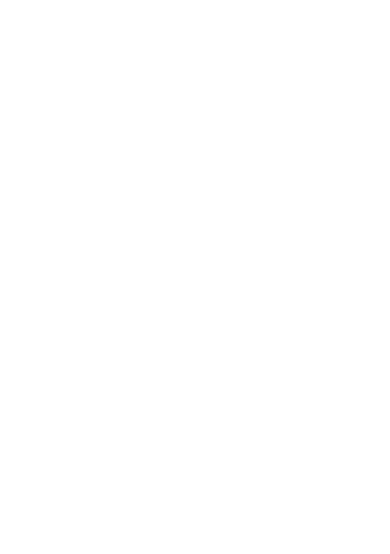
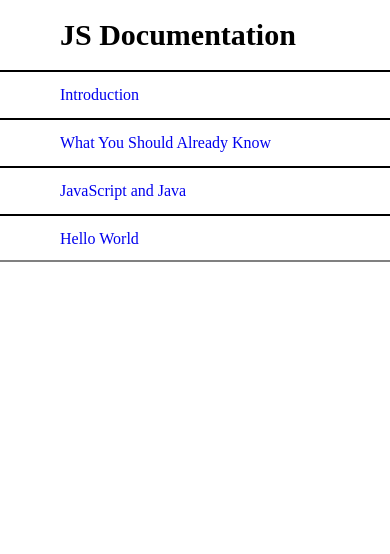
Before and after one commit to jriall/technical-documentation-page, a plain HTML site: page index.html in a window 390 px wide. Drawn offline with Linux system fonts and the light colour scheme.

Commit message:
built responsive navbar

```diff
--- a/css/style.css
+++ b/css/style.css
@@ -0,0 +1,85 @@
+html, body, div, span, applet, object, iframe,
+h1, h2, h3, h4, h5, h6, p, blockquote, pre,
+a, abbr, acronym, address, big, cite, code,
+del, dfn, em, img, ins, kbd, q, s, samp,
+small, strike, strong, sub, sup, tt, var,
+b, u, i, center,
+dl, dt, dd, ol, ul, li,
+fieldset, form, label, legend,
+table, caption, tbody, tfoot, thead, tr, th, td,
+article, aside, canvas, details, embed,
+figure, figcaption, footer, header, hgroup,
+menu, nav, output, ruby, section, summary,
+time, mark, audio, video {
+  margin: 0;
+  padding: 0;
+  border: 0;
+  font-size: 100%;
+  font: inherit;
+  vertical-align: baseline;
+}
+/* HTML5 display-role reset for older browsers */
+article, aside, details, figcaption, figure,
+footer, header, hgroup, menu, nav, section {
+  display: block;
+}
+body {
+  line-height: 1;
+}
+ol, ul {
+  list-style: none;
+}
+blockquote, q {
+  quotes: none;
+}
+blockquote:before, blockquote:after,
+q:before, q:after {
+  content: '';
+  content: none;
+}
+table {
+  border-collapse: collapse;
+  border-spacing: 0;
+}
+
+.sidenav {
+  min-height: 100%;
+  position: fixed;
+  z-index: 1;
+  top:0;
+  left: 0;
+  overflow-x: hidden;
+  border-right: 2px solid gray;
+}
+
+@media only screen and (max-width: 768px) {
+  .sidenav {
+    position: relative;
+    max-height: 260px;
+    border-width: 0 0 2px 0;
+    border-style: solid;
+    border-color: gray;
+  }
+}
+
+h1 {
+  font-size: 30px;
+  border-width: 0 0 1px 0;
+  border-style: solid;
+  border-color: black;
+  padding: 20px 40px 20px 60px;
+  font-weight: bold;
+  }
+
+.sidenav a {
+  padding: 15px 40px 15px 60px;
+  display: block;
+  text-decoration: none;
+  border-width: 1px 0 1px 0;
+  border-style: solid;
+  border-color: black;
+}
+
+#last-menu-item {
+  border-bottom: 0;
+}
--- a/index.html
+++ b/index.html
@@ -10,6 +10,30 @@
 </head>
 
 <body>
+  <!-- Navbar -->
+  <nav class="sidenav">
+    <h1>JS Documentation</h1>
+    <a href="#">Introduction</a>
+    <a href="#">What You Should Already Know</a>
+    <a href="#">JavaScript and Java</a>
+    <a href="#">Hello World</a>
+    <a href="#">Variables</a>
+    <a href="#">Declaring Variables</a>
+    <a href="#">Variable Scope</a>
+    <a href="#">Global Variables</a>
+    <a href="#">Constants</a>
+    <a href="#">Data Types</a>
+    <a href="#">if...else Statements</a>
+    <a href="#">while Statement</a>
+    <a href="#">Function Declarations</a>
+    <a href="#" id="last-menu-item">Reference</a>
+  </nav>
+<!--End of Navbar-->
+<!--Main Section-->
+
+<!--End of Main Section -->
+
+
 </body>
 
 </html>
```
